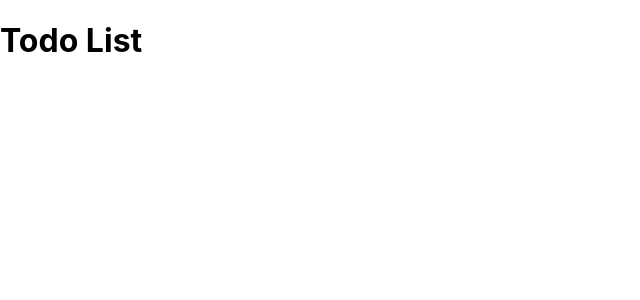
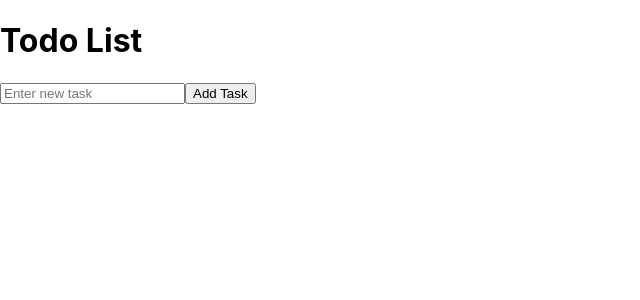
Before and after one commit to LyovPapoyan/React-Demo-App, a React (Create React App) app: page / in a window 1280 px wide. Shown: the top 300 px of the page, without its empty margins (0-640 px from the left). Built offline with nearby package versions, Linux system fonts and the light colour scheme.

Commit message:
HomeWork-04

```diff
--- a/src/App.js
+++ b/src/App.js
@@ -1,12 +1,14 @@
 import React from 'react';
 import './App.css';
 
-import Header from './components/Header'
+import Header from './components/Header';
+import ToDo from './components/ToDo'
 
 function App() {
   return (
     <div>
       <Header />
+      <ToDo />
     </div>
   );
 }
--- /dev/null
+++ b/src/components/ToDo.js
@@ -0,0 +1,44 @@
+import React from 'react';
+
+
+export default class Todo extends React.Component {
+
+
+    state = {
+        inpValue: '',
+        tasks: []
+    };
+
+
+    handleChange = (event) => {
+        this.setState({
+            inpValue : event.target.value
+        });
+    }
+
+    task = () => {
+         let task = this.state.tasks;
+         task.unshift(this.state.inpValue);
+
+         this.setState({
+            inpValue: '',
+            tasks: task
+        });
+    }
+
+    render() {
+        return (
+            <>
+            <input
+                type="text"
+                placeholder="Enter new task" value={this.state.inpValue}
+                onChange = {this.handleChange}
+              />
+            <button onClick={this.task}>Add Task</button>
+                {
+                  this.state.tasks.map((item,index) => <p key = { index }> { item } </p>)
+                }
+            </>
+        )
+    }
+}
```
